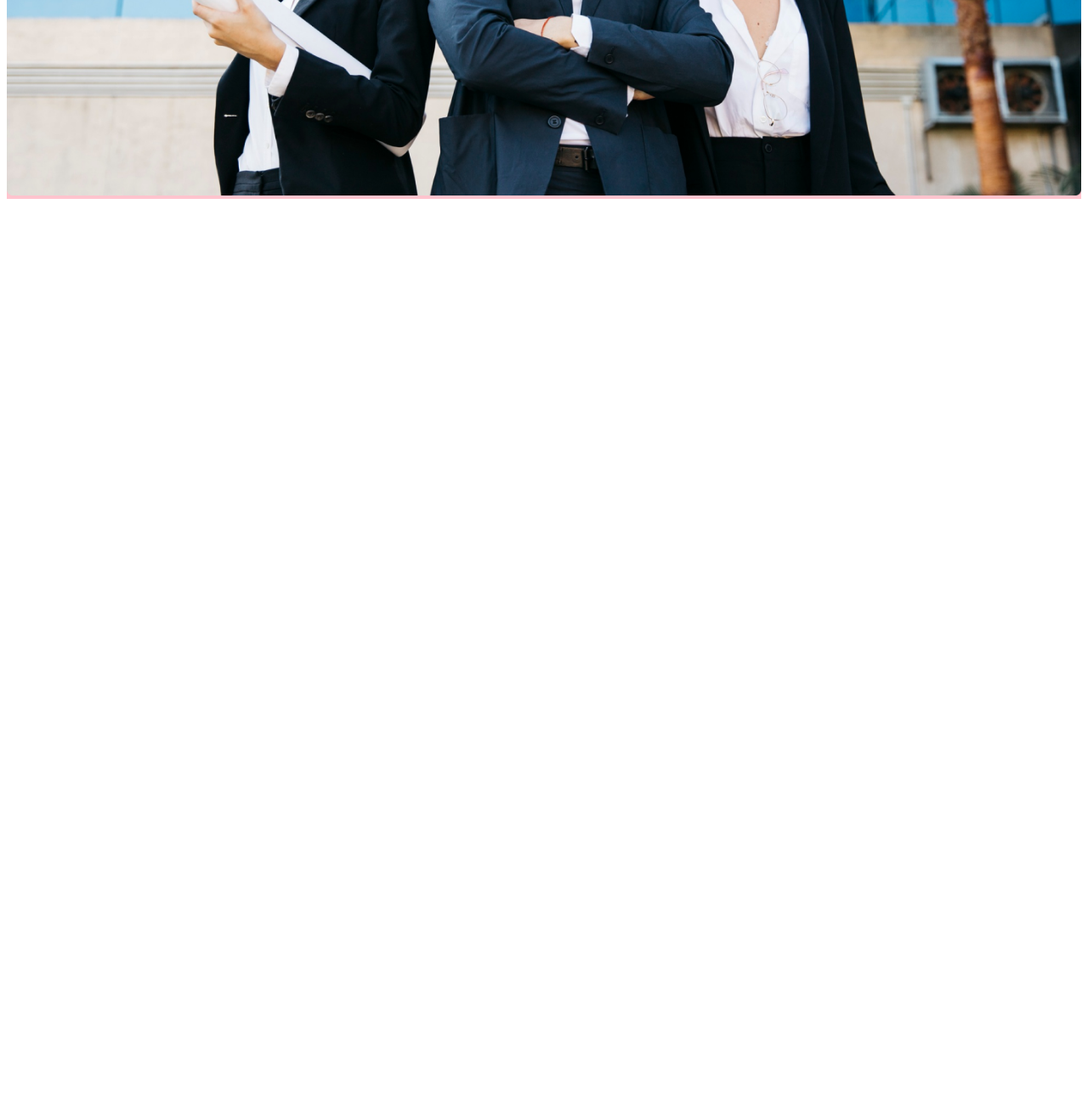
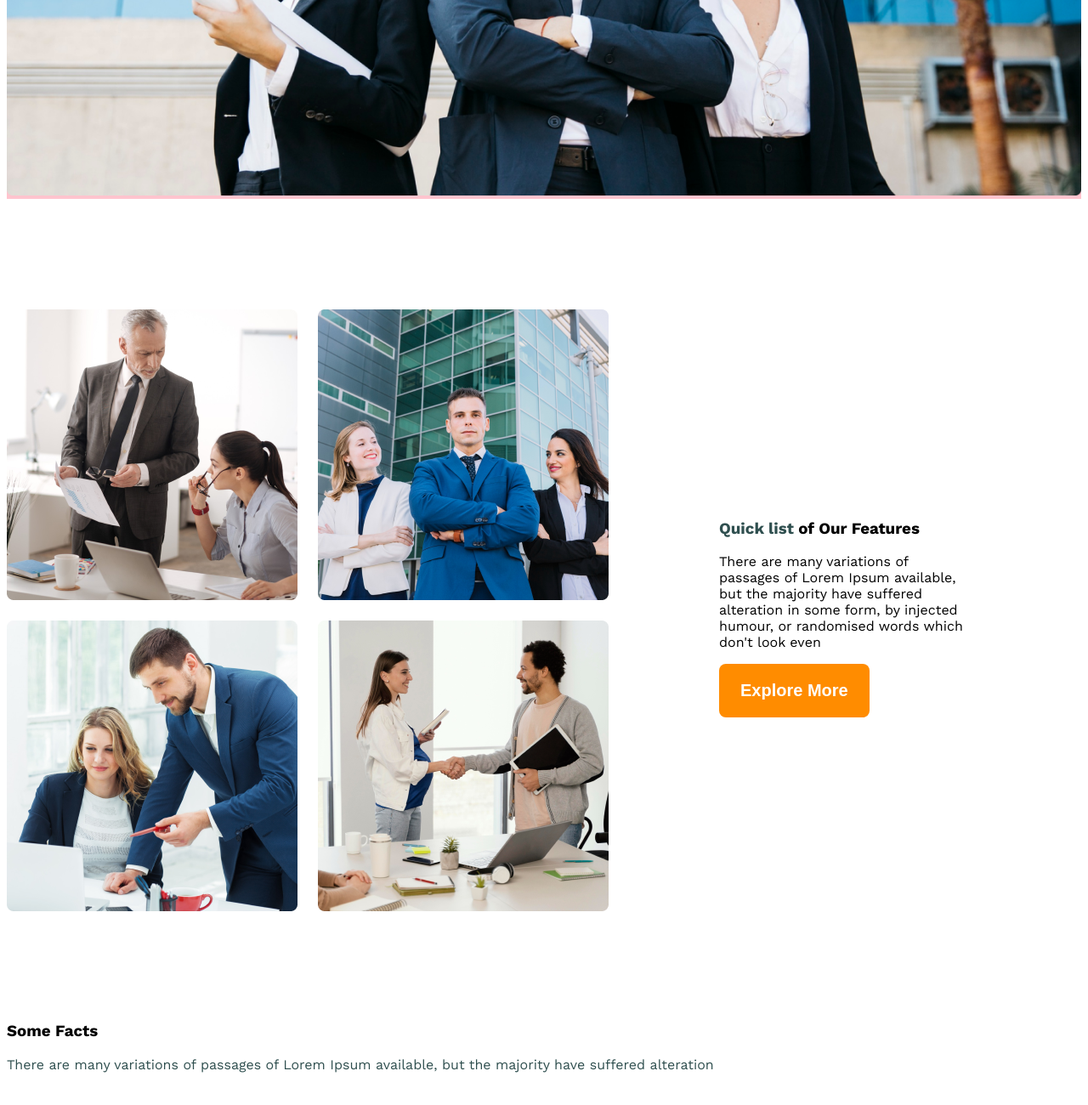
Before and after one commit to kornia194/g3-architect-website, a plain HTML site: page index.html in a window 1280 px wide. Shown: the part 950-2250 px from the top of the page at 85% size. Before the commit the page ends 1192 px from the top, so only its background shows below. Drawn offline with nearby package versions, Linux system fonts and the light colour scheme.

Commit message:
added new html css

```diff
--- a/index.html
+++ b/index.html
@@ -37,7 +37,33 @@
 </div>
     </header>
     <main>
+        <!-- teams section start -->
+<section class="teams display-flex">
+    <div class="team-img-container">
+<img src="images/team1.png" alt="two architects about discussing about design">
+<img src="images/team2.png" alt="three architects in a picture">
+<img src="images/team3.png" alt="two architects showing design">
+<img src="images/team4.png" alt="">
+    </div>
+    <div class="our-features">
+        <h3 class="section-title"><span  id="quick-list"  class="text-light-gray">Quick list</span> <span>of Our</span> <span tex-primary>Features</span></h3>
+            <p class="featur-description">There are many variations of passages of Lorem Ipsum available,
+                but the majority have suffered alteration in some form, by injected
+                humour, or randomised words which don't look even</p>
+                <button class="btn-primary">Explore More</button>
+    </div>
 
+</section>
+<!-- features will enjoy -->
+ <section>
+<h3 class="section-title">Some Facts</h3>
+<p class="text-light-gray">There are many variations of passages of Lorem Ipsum available, but
+    the majority have suffered alteration</p>
+ </section>
+ <!-- some facts -->
+  <section class="some-facts">
+
+  </section>
     </main>
     <footer>
 
--- a/styles/architects.css
+++ b/styles/architects.css
@@ -17,6 +17,9 @@
 .text-gray{
     color: lightslategray;
 }
+.tex-primary{
+
+}
 /* darkslategrey */
 .text-light-gray{
 color: darkslategrey;
@@ -34,6 +37,13 @@ color: darkslategrey;
     border-radius: 8px;
     border: none;
 }
+main{
+    max-width: 1440px;
+    margin: 0 auto;
+}
+ main > section{
+    margin-top: 130px;
+ }
 /* header styles */
 
 /* nav bar related styles */
@@ -74,9 +84,48 @@ color: darkslategrey;
 .banner-img{
     width: 100%;
 }
+/* team and feature related styles */
+.teams{
+align-items: center;
+}
+.team-img-container{
+    display: grid;
+    grid-template-columns: repeat(2, 1fr);
+    gap: 24px;
+}
+
+ .our-features{
+    margin: 130px;
+    max-width: 530px;
+ }
+
+ #quick-list{
+    font-weight: 500;
+ }
 /* responsive media query */
 @media screen and (max-width:576px) {
-   .navbar, .nav-link{
+   .navbar, .nav-link, .teams{
     flex-direction: column;
    }
+
+    .team-img-container{
+grid-template-columns: repeat (1,1fr);
+    }
+    .our-features{
+        margin-left: 20px;
+    }
+
+
 }
+#quick-list{
+    font-weight: 700;
+}
+/* meadium size device */
+@media screen and (min-width:576px) and (max-width:992px) {
+    .teams{
+       flex-direction: column;
+    }
+    .our-features{
+        margin-left: 50px auto;
+    }
+}
```
